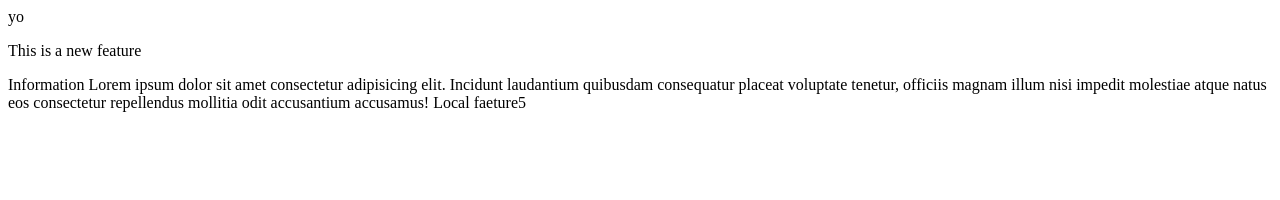
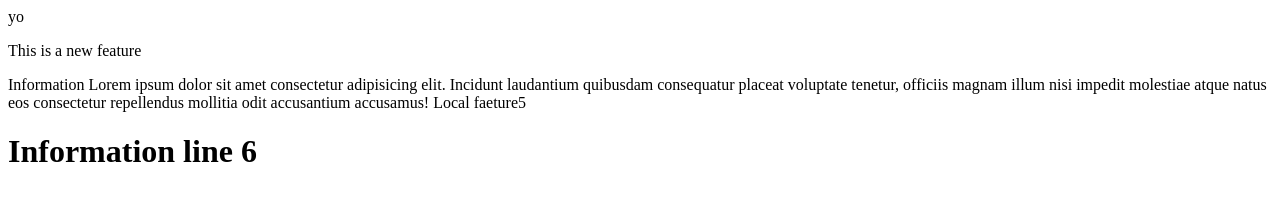
Before and after one commit to sauravrishu9810/Local-Repo9, a plain HTML site: page index.html in a window 1280 px wide. Drawn offline with Linux system fonts and the light colour scheme.

Commit message:
Line 6info h1

```diff
--- a/index.html
+++ b/index.html
@@ -3,3 +3,4 @@ yo
 <okay>Information</okay>
 Lorem ipsum dolor sit amet consectetur adipisicing elit. Incidunt laudantium quibusdam consequatur placeat voluptate tenetur, officiis magnam illum nisi impedit molestiae atque natus eos consectetur repellendus mollitia odit accusantium accusamus!
 <info>Local faeture5</info>
+<h1>Information line 6</h1>
```
